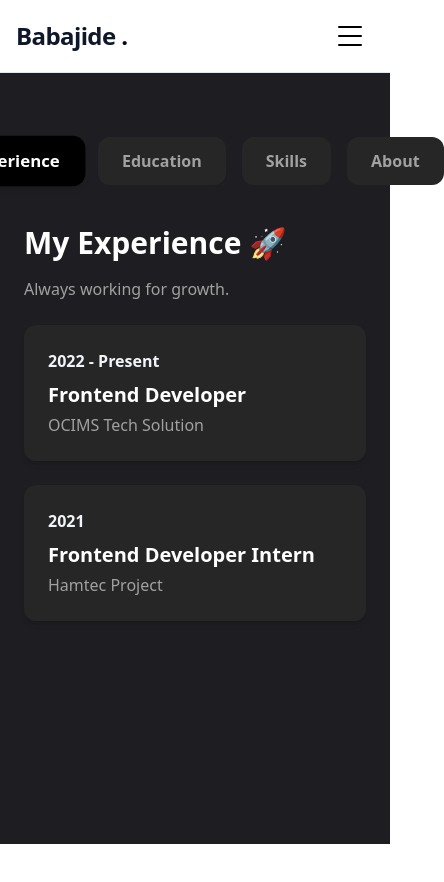
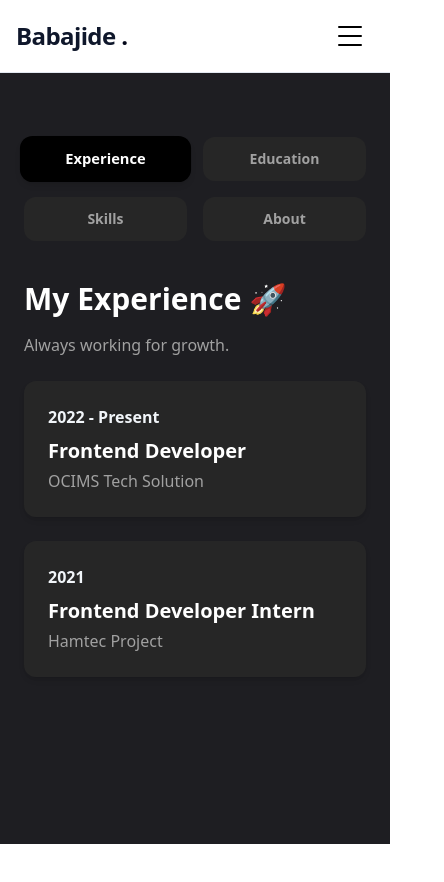
Before and after one commit to Babajide789/my-portfolio, a Next.js app: page /resume in a window 390 px wide. Shown: the top 882 px of the page, 444 px wide, since content can reach past the window. Built offline with nearby package versions, Linux system fonts and the light colour scheme.

Commit message:
cleaner UI for resume page

```diff
--- a/src/app/resume/page.tsx
+++ b/src/app/resume/page.tsx
@@ -86,13 +86,13 @@ export default function Resume() {
     >
       <div className="w-full max-w-6xl mx-auto flex flex-col xl:flex-row gap-10">
         {/* Tabs Menu */}
-        <div className="flex xl:flex-col gap-4 xl:w-1/4 justify-center">
+        <div className="grid grid-cols-2 gap-4 sm:grid-cols-2 xl:flex xl:flex-col xl:w-1/4 justify-center">
   {["experience", "education", "skills", "about"].map((tab) => (
     <button
       key={tab}
       onClick={() => setActiveTab(tab)}
-              className={`px-6 py-3 rounded-xl font-semibold capitalize transition-all duration-300 ${
-                activeTab === tab
+      className={`px-4 py-3 rounded-xl font-semibold capitalize transition-all duration-300 text-sm sm:text-base
+        ${activeTab === tab
           ? "bg-black text-white shadow-md scale-105"
           : "bg-neutral-800 text-neutral-400 hover:text-white hover:bg-neutral-700"
         }`}
--- a/src/app/services/page.tsx
+++ b/src/app/services/page.tsx
@@ -79,7 +79,7 @@ export default function Services() {
               className="p-8 rounded-2xl shadow-lg hover:shadow-2xl transition bg-gray-50"
             >
               <div className="flex items-center mb-6">
-                <service.icon className="w-10 h-10 text-indigo-600 mr-4" />
+                <service.icon className="w-10 h-10 text-black-600 mr-4" />
                 <span className="text-3xl font-bold text-white-300">
                   {service.number}
                 </span>
```
Lines whose indentation alone changed are shown as unchanged.
